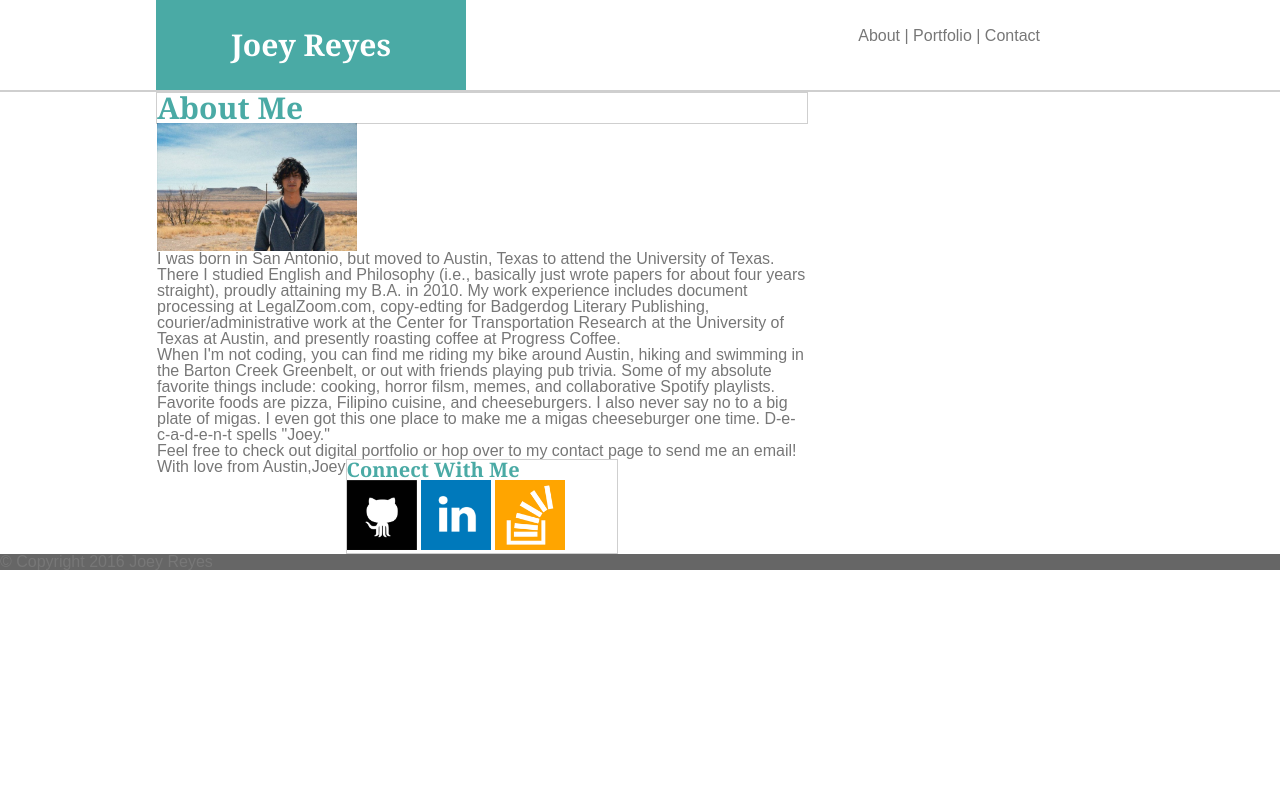
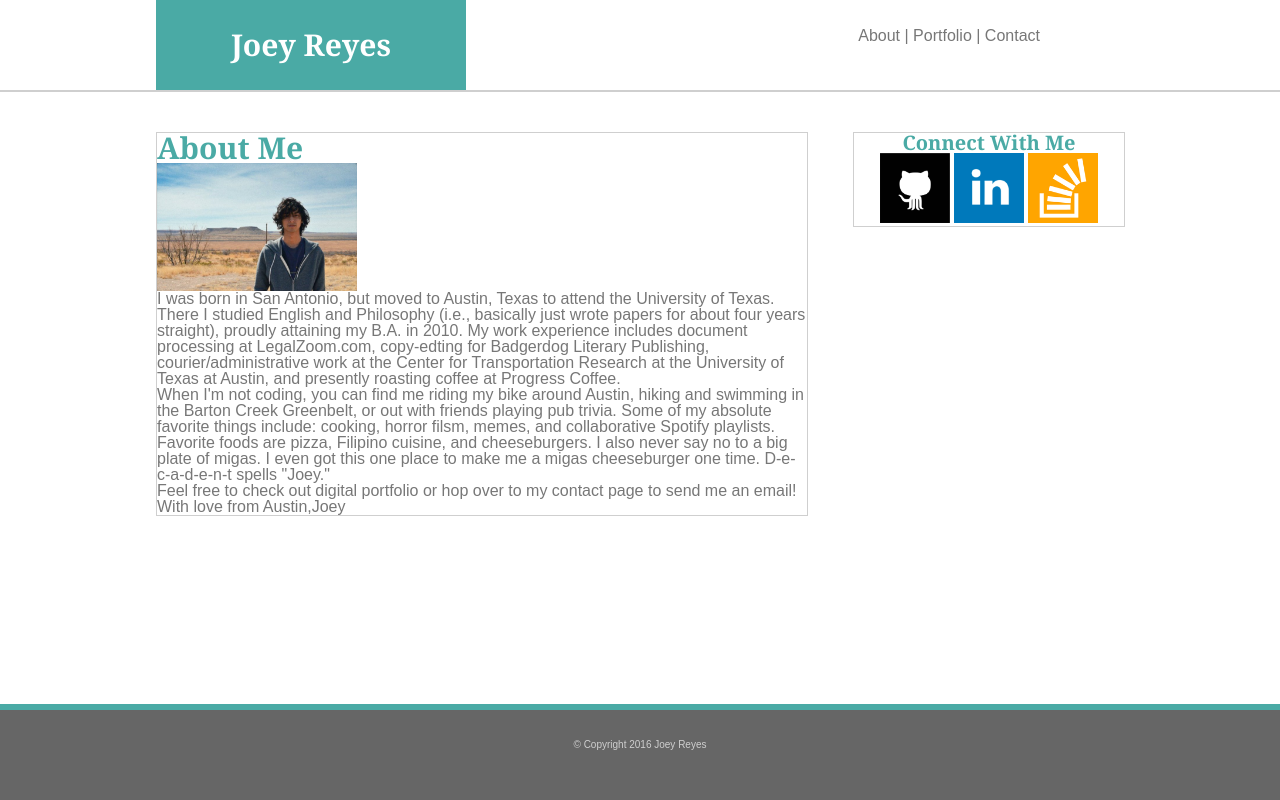
Before and after one commit to jreyes88/Basic-Portfolio, a PHP site: page / in a window 1280 px wide. Run offline with PHP 8.4, Linux system fonts and the light colour scheme.

Commit message:
getting there

```diff
--- a/assets/css/style.css
+++ b/assets/css/style.css
@@ -65,12 +65,25 @@ header {
   Entire Body Section
   =====================================
 */
+
+/*need help here
+.bodystuff {
+  padding: 960px;
+  background-image: url("../images/background.png");
+  background-color: #000000;
+}
+*/
+
 .mainstuff {
   margin-left: 156px;
+  margin-top: 40px;
+  margin-right: 45px;
   width: 650px;
   border-color: #cfcfcf;
   border-width: 1px 1px 1px 1px;
   border-style: solid;
+  float: left;
+  background-color: #ffffff
 }
 
 /*
@@ -97,6 +110,9 @@ p {
   border-color: #cfcfcf;
   border-width: 1px 1px 1px 1px;
   border-style: solid;
+  margin-top: 40px;
+  text-align: center;
+  background-color: #ffffff;
 }
 img {
   width: 70px;
@@ -108,8 +124,19 @@ img {
   =====================================
 */
 footer {
+  color: #cfcfcf;
+  font-size: 10px;
+  text-align: center;
+  height: 60px;
+  width: 100%;
   clear: both;
   background-color: #666666;
+  padding-top: 30px;
+  border-color: #4aaaa5;
+  border-width: 6px 0px 0px 0px;
+  border-style: solid;
+  position: fixed;
+  bottom: 0;
 }
 
 /*
--- a/index.html
+++ b/index.html
@@ -8,16 +8,16 @@
 </head>
 
 <body>
-  <!-- Header Section -->
+  <!-- Header -->
   <header>
     <!-- Header -->
     <div class="container">
       <h1>Joey Reyes</h1>
     </div>
 
-    <!-- Navigation Section -->
-    <div>
-      <ul class="navigation">
+    <!-- Navigation -->
+    <div class="navigation">
+      <ul>
         <li><a href="index.html">About</a></li>
         <li>|</li>
         <li><a href="portfolio.html">Portfolio</a></li>
@@ -28,7 +28,9 @@
 
   </header>
 
-  <div class="mainstuff">
+  <div class="bodystuff">
+
+    <div class="mainstuff">
 
     <!-- Page Title -->
     <h2>About Me</h2>
@@ -45,6 +47,7 @@
 
     <p>With love from Austin,</p>
     <p>Joey</p>
+    </div>
   </div>
 
   <!-- Connect With Me -->
@@ -55,7 +58,7 @@
     <a href="http://stackoverflow.com/"><img src="assets/images/StackOverflow-logo.png" alt="StackOverflow Logo"></a>
   </div>
 
-  <!-- Footer Section -->
+  <!-- Footer -->
   <div>
     <footer>
       <small>&copy Copyright 2016 Joey Reyes</small>
```
Also changed, not shown: assets/css/style1.css (added, +10 -0 lines), assets/images/background.png (added), 1 other file.
